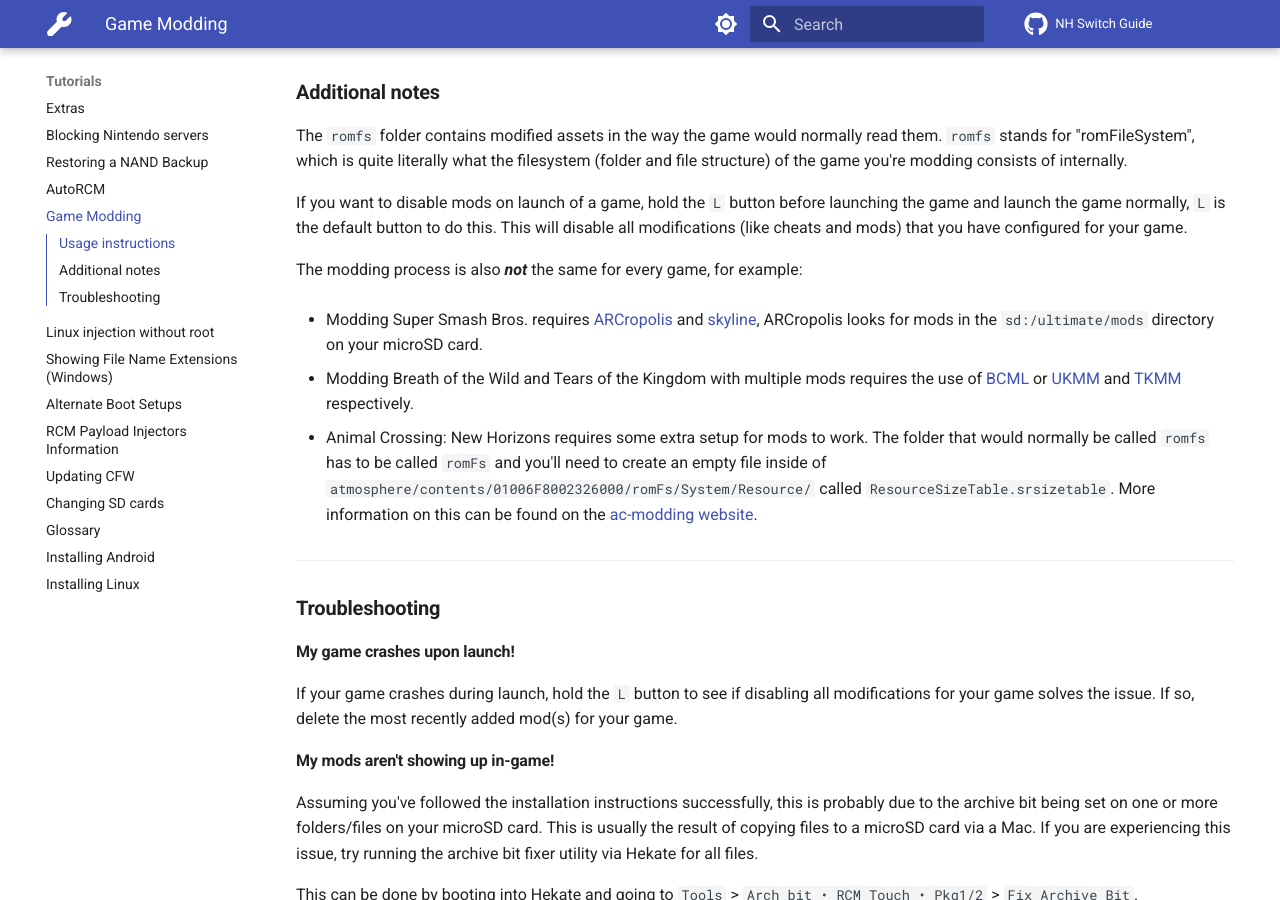
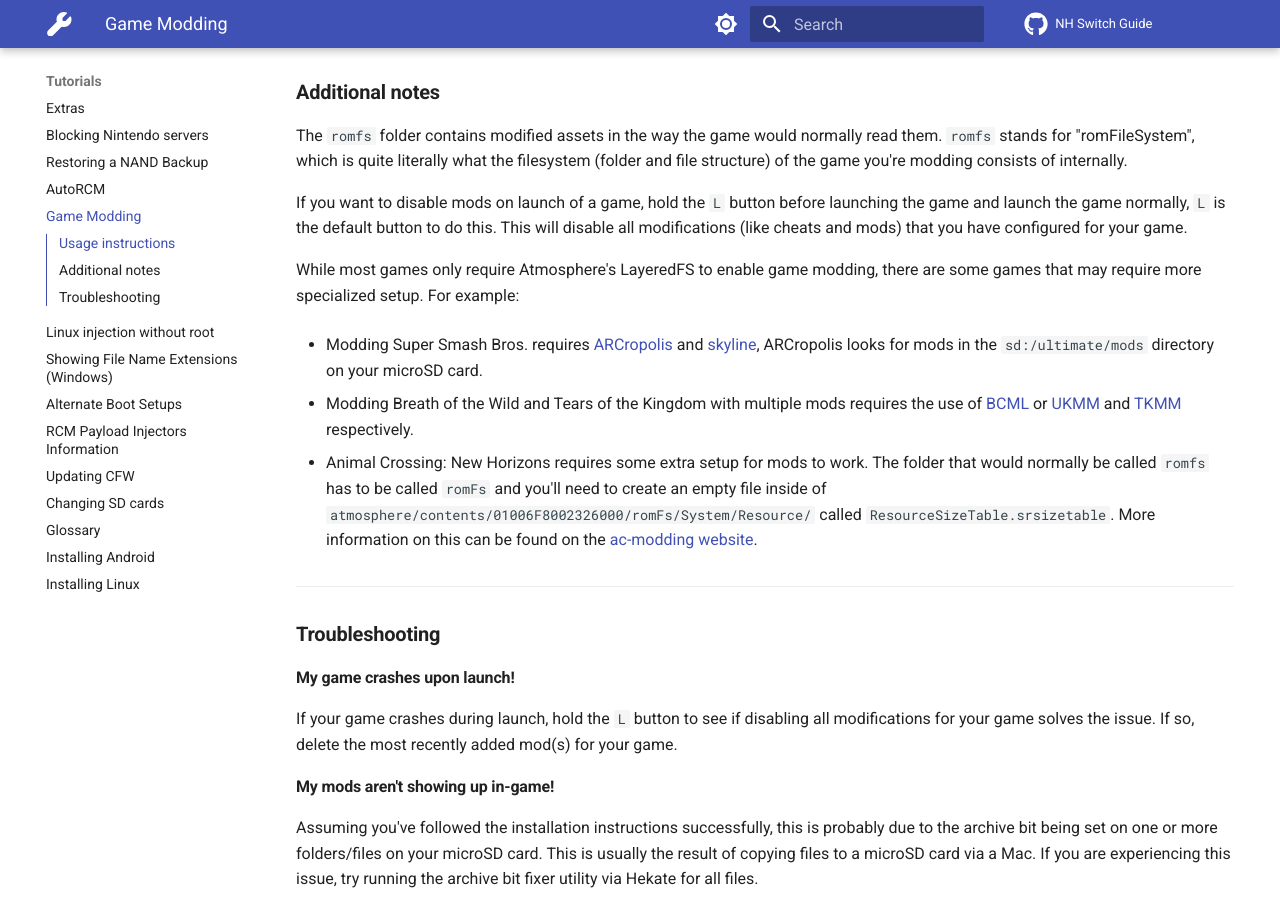
Before and after one commit to nh-server/switch-guide, an MkDocs documentation site: the page built from docs/extras/game_modding.md, in a window 1280 px wide and 900 px high, scrolled down 1328 px. Built offline with MkDocs 1.6.1 and Material for MkDocs 9.7.7, drawn with Linux system fonts in a browser that asks for light colours; comment, search, counter and statistics services are not loaded.

Commit message:
Change note about specific games to be more clear

```diff
--- a/docs/extras/game_modding.md
+++ b/docs/extras/game_modding.md
@@ -30,7 +30,7 @@
 
 If you want to disable mods on launch of a game, hold the `L` button before launching the game and launch the game normally, `L` is the default button to do this. This will disable all modifications (like cheats and mods) that you have configured for your game.
 
-The modding process is also ***not*** the same for every game, for example:
+While most games only require Atmosphere's LayeredFS to enable game modding, there are some games that may require more specialized setup. For example:
 
 * Modding Super Smash Bros. requires [ARCropolis](https://github.com/Raytwo/ARCropolis) and [skyline](https://github.com/skyline-dev/skyline), ARCropolis looks for mods in the `sd:/ultimate/mods` directory on your microSD card.
 
```
